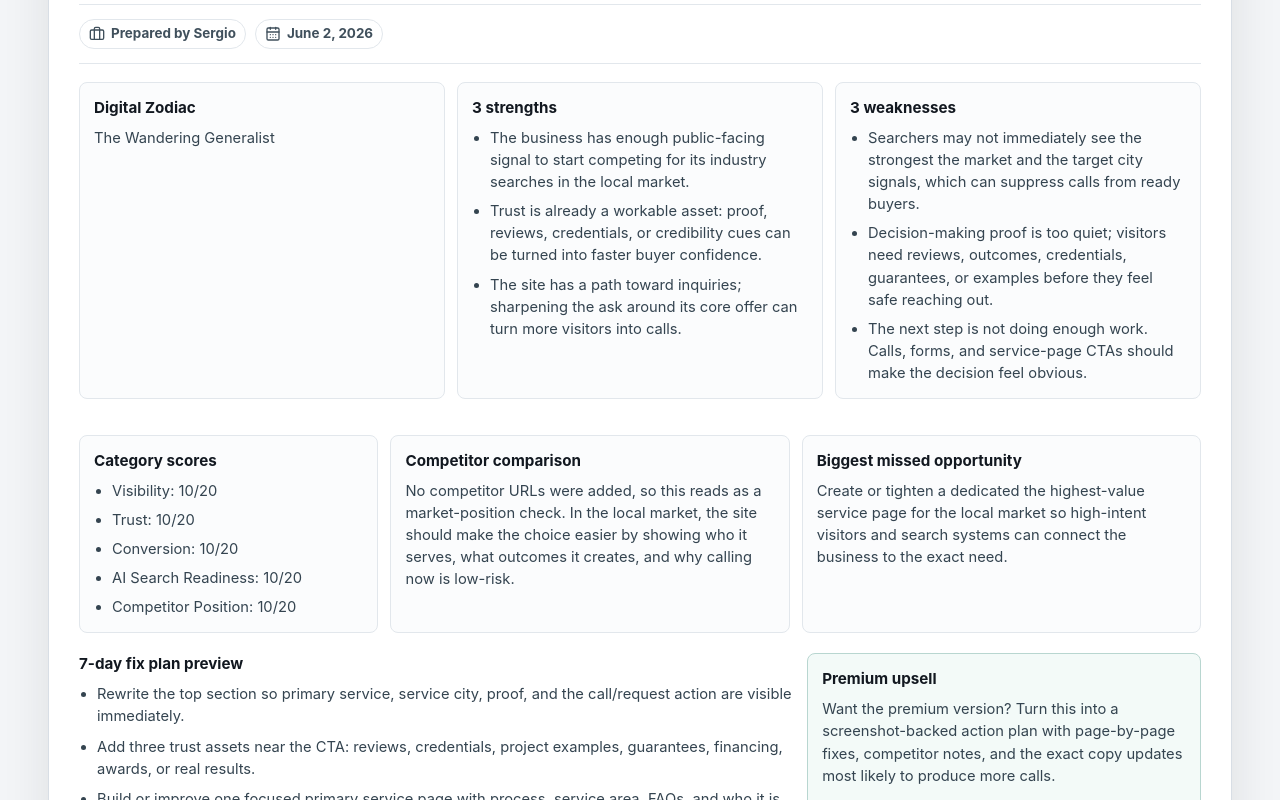
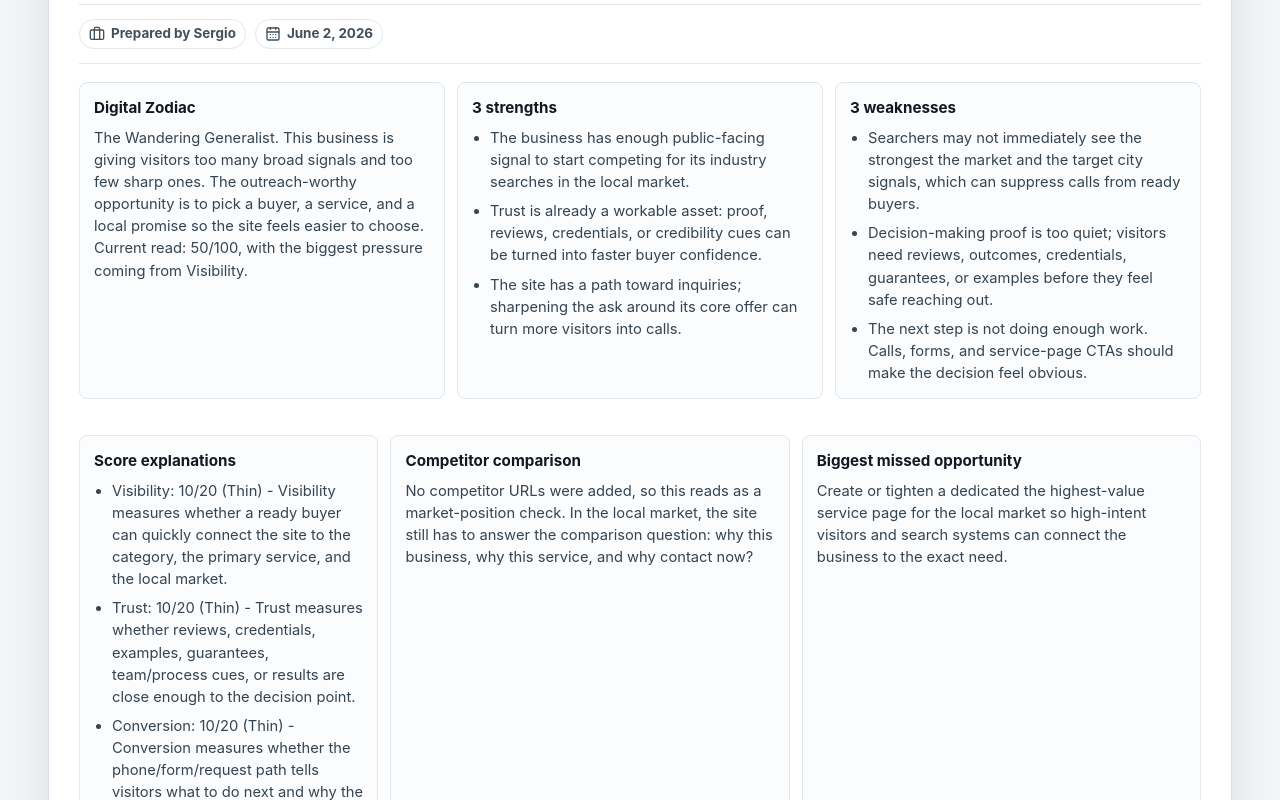
Before and after one commit to mataindustries/snapshot-studio, a React (Vite) app: page / in a window 1280 px wide. Shown: the part 2840-3640 px from the top of the page. Built offline with nearby package versions, Linux system fonts and the light colour scheme.

Commit message:
Add business horoscope snapshot mode

```diff
--- a/src/App.tsx
+++ b/src/App.tsx
@@ -150,10 +150,14 @@ Market: ${city} - ${industry}
 Prepared by: ${preparedBy}, ${brandName}${contact}
 Date: ${reportDate}
 Digital Zodiac: ${horoscope.archetype}
+${horoscope.archetypeSummary}
 Score: ${totalScore}/100 - ${reportRating}
 
 Category scores
 ${categoryScores}
+
+Score explanations
+${horoscope.scoreExplanations.map((item) => `- ${item}`).join('\n')}
 
 3 strengths
 ${horoscope.strengths.map((item) => `- ${item}`).join('\n')}
@@ -968,16 +972,16 @@ function App() {
           </div>
 
           <div className="report-grid">
-            <ReportBlock title="Digital Zodiac" text={horoscope.archetype} />
+            <ReportBlock
+              title="Digital Zodiac"
+              text={`${horoscope.archetype}. ${horoscope.archetypeSummary}`}
+            />
             <ReportList title="3 strengths" items={horoscope.strengths} />
             <ReportList title="3 weaknesses" items={horoscope.weaknesses} />
           </div>
 
           <div className="report-grid report-grid-wide">
-            <ReportList
-              title="Category scores"
-              items={scoreKeys.map((key) => `${scoreLabels[key]}: ${scores[key]}/20`)}
-            />
+            <ReportList title="Score explanations" items={horoscope.scoreExplanations} />
             <ReportBlock title="Competitor comparison" text={horoscope.competitorSummary} />
             <ReportBlock title="Biggest missed opportunity" text={horoscope.missedOpportunity} />
           </div>
--- a/src/templates/snapshotTemplates.ts
+++ b/src/templates/snapshotTemplates.ts
@@ -12,6 +12,8 @@ type Archetype =
 
 type BusinessHoroscope = {
   archetype: Archetype
+  archetypeSummary: string
+  scoreExplanations: string[]
   strengths: string[]
   weaknesses: string[]
   competitorSummary: string
@@ -55,6 +57,20 @@ function formatList(items: string[]) {
   return items.map((item) => `- ${item}`).join('\n')
 }
 
+function formatUrlLabel(url: string) {
+  const trimmed = url.trim()
+  if (!trimmed) return ''
+
+  try {
+    const parsed = new URL(trimmed.startsWith('http') ? trimmed : `https://${trimmed}`)
+    const host = parsed.hostname.replace(/^www\./, '')
+    const path = parsed.pathname.replace(/\/$/, '')
+    return path && path !== '/' ? `${host}${path}` : host
+  } catch {
+    return trimmed.replace(/^https?:\/\//, '').replace(/^www\./, '').replace(/\/$/, '')
+  }
+}
+
 function getLowestScore(scores: Scores) {
   return (Object.keys(scores) as ScoreKey[]).reduce((lowest, key) =>
     scores[key] < scores[lowest] ? key : lowest,
@@ -80,6 +96,51 @@ export function getDigitalZodiac(scores: Scores, totalScore: number): Archetype
   }
   if (scores.conversion <= 9 || lowest === 'conversion') return 'The Sleeping Giant'
   return 'The Wandering Generalist'
+}
+
+function buildArchetypeSummary(form: SnapshotForm, archetype: Archetype, scores: Scores, totalScore: number) {
+  const businessName = valueOrFallback(form.businessName, 'This business')
+  const city = valueOrFallback(form.city, 'its market')
+  const service = valueOrFallback(form.mainService, 'its core service')
+
+  const profiles: Record<Archetype, string> = {
+    'The Hidden Gem': `${businessName} already has signs of a business people could trust, but too much of that value is hidden from searchers and first-time visitors. The outreach angle is simple: make the best proof and ${city} relevance impossible to miss.`,
+    'The Local Legend': `${businessName} has category-leader potential because visibility and competitor position are both carrying weight. The next move is not a rebuild; it is protecting the lead with sharper proof, cleaner CTAs, and a clearer reason to choose ${service}.`,
+    'The Sleeping Giant': `${businessName} has useful business substance, but the site is leaving money in the handoff from visitor to inquiry. This is a strong fix-plan prospect because better CTAs, process copy, and mobile flow can change the outcome quickly.`,
+    'The Invisible Expert': `${businessName} may know the work, but the site is not broadcasting that expertise loudly enough for buyers in ${city}. This archetype needs clearer service pages, stronger local language, and answer-style sections that make expertise visible.`,
+    'The Trust Magnet': `${businessName} has credibility to work with. The best opportunity is turning that trust into action by placing proof closer to forms, phone numbers, pricing/process cues, and the first step.`,
+    'The Wandering Generalist': `${businessName} is giving visitors too many broad signals and too few sharp ones. The outreach-worthy opportunity is to pick a buyer, a service, and a local promise so the site feels easier to choose.`,
+    'The AI Blind Spot': `${businessName} may be understandable to a person who already knows the company, but AI/search systems need cleaner answers. The fix is plain-language service, location, FAQ, and proof sections that can be summarized confidently.`,
+    'The Competitor Snack': `${businessName} is vulnerable in side-by-side comparison. That does not mean the business is weak; it means competitors may be making the decision feel easier with clearer proof, offers, process, or local fit.`,
+  }
+
+  return `${profiles[archetype]} Current read: ${totalScore}/100, with the biggest pressure coming from ${scoreNames[getLowestScore(scores)]}.`
+}
+
+function scoreRead(score: number) {
+  if (score >= 16) return 'Strong'
+  if (score >= 11) return 'Workable'
+  if (score >= 7) return 'Thin'
+  return 'At risk'
+}
+
+function buildScoreExplanations(form: SnapshotForm, scores: Scores) {
+  const city = valueOrFallback(form.city, 'the local market')
+  const industry = valueOrFallback(form.niche, 'the category')
+  const service = valueOrFallback(form.mainService, 'the primary service')
+
+  const map: Record<ScoreKey, string> = {
+    visibility: `Visibility measures whether a ready buyer can quickly connect the site to ${industry}, ${service}, and ${city}.`,
+    trust: `Trust measures whether reviews, credentials, examples, guarantees, team/process cues, or results are close enough to the decision point.`,
+    conversion: `Conversion measures whether the phone/form/request path tells visitors what to do next and why the first step is low-friction.`,
+    aiSearchReadiness: `AI Search Readiness measures whether services, locations, FAQs, and proof are written plainly enough for search and AI summaries.`,
+    competitorPosition: `Competitor Position measures whether the site gives a clearer reason to choose this business over nearby alternatives.`,
+  }
+
+  return (Object.keys(scores) as ScoreKey[]).map((key) => {
+    const read = scoreRead(scores[key])
+    return `${scoreNames[key]}: ${scores[key]}/20 (${read}) - ${map[key]}`
+  })
 }
 
 function buildStrengths(form: SnapshotForm, scores: Scores) {
@@ -127,16 +188,25 @@ function buildWeaknesses(form: SnapshotForm, scores: Scores) {
 }
 
 function buildCompetitorSummary(form: SnapshotForm, scores: Scores) {
-  const competitors = [form.competitorUrl1, form.competitorUrl2].filter((url) => url.trim())
+  const competitors = [form.competitorUrl1, form.competitorUrl2]
+    .map(formatUrlLabel)
+    .filter(Boolean)
   const note = form.competitorNote.trim()
   const city = valueOrFallback(form.city, 'the local market')
+  const service = valueOrFallback(form.mainService, 'the main service')
 
   if (competitors.length > 0) {
-    const position = scores.competitorPosition >= 14 ? 'can compete well' : 'needs a sharper reason to choose it'
-    return `Compared with ${competitors.join(' and ')}, this business ${position}. The easiest comparison win is to make service fit, proof, and the next step visible before a visitor has to scroll or hunt.${note ? ` ${note}` : ''}`
+    const position =
+      scores.competitorPosition >= 16
+        ? `is already credible in the comparison, so the win is to make its strongest proof easier to spot than ${competitors.join(' and ')}.`
+        : scores.competitorPosition >= 10
+          ? `is in a winnable middle position, but the page needs a sharper why-us reason before a visitor opens ${competitors.join(' or ')} in another tab.`
+          : `is exposed in the comparison; ${competitors.join(' and ')} may feel easier to choose if they show clearer proof, process, pricing cues, or local relevance.`
+    const manualNote = note ? ` Manual comparison note: ${note}` : ''
+    return `Against ${competitors.join(' and ')}, this business ${position} The practical fix is to put ${service} fit, proof, and the next step above the fold on mobile.${manualNote}`
   }
 
-  return `No competitor URLs were added, so this reads as a market-position check. In ${city}, the site should make the choice easier by showing who it serves, what outcomes it creates, and why calling now is low-risk.${note ? ` ${note}` : ''}`
+  return `No competitor URLs were added, so this reads as a market-position check. In ${city}, the site still has to answer the comparison question: why this business, why this service, and why contact now?${note ? ` Manual comparison note: ${note}` : ''}`
 }
 
 function buildMissedOpportunity(form: SnapshotForm, scores: Scores) {
@@ -186,17 +256,19 @@ export function buildBusinessHoroscope(
 
   return {
     archetype,
+    archetypeSummary: buildArchetypeSummary(form, archetype, scores, totalScore),
+    scoreExplanations: buildScoreExplanations(form, scores),
     strengths: buildStrengths(form, scores),
     weaknesses: buildWeaknesses(form, scores),
     competitorSummary,
     missedOpportunity,
     fixPlan: buildFixPlan(form, scores),
-    outreachSummary: `${businessName} scores ${totalScore}/100 and shows up as ${archetype}. The practical opportunity is not vague SEO; it is making ${industry} buyers in ${city} understand the offer faster, trust it sooner, and choose the next step with less hesitation.`,
-    cta: `Want the premium version? Turn this into a screenshot-backed action plan with page-by-page fixes, competitor notes, and the exact copy updates most likely to produce more calls.`,
+    outreachSummary: `${businessName} scored ${totalScore}/100 and came through as ${archetype}. The useful opportunity is specific: help ${industry} buyers in ${city} understand the offer faster, trust the page sooner, compare it with less doubt, and take the next step from a phone.`,
+    cta: `A paid competitor snapshot or 7-day fix plan would turn this quick read into screenshots, side-by-side competitor notes, and the first copy/page updates to make this easier to choose.`,
     premiumUpsell:
       tone === 'premium'
-        ? `Premium recommendation: a Website Revenue Clarity Audit with screenshots, competitor positioning, AI/search readiness notes, and a prioritized 30-day implementation map.`
-        : `Premium upsell: a $297 Business Horoscope Deep Dive with screenshots, competitor receipts, service-page copy fixes, and a 30-day plan built to create more calls and easier customer decisions.`,
+        ? `Soft next step: a paid competitor snapshot with screenshots, positioning notes, AI/search readiness gaps, and a calm 7-day fix plan for the highest-leverage pages.`
+        : `Soft next step: a $297 competitor snapshot or 7-day fix plan with screenshots, competitor receipts, service-page copy fixes, and the first updates most likely to create easier customer decisions.`,
   }
 }
 
@@ -218,12 +290,16 @@ Tone: ${tone}
 
 1. Business Digital Zodiac archetype
 ${report.archetype}
+${report.archetypeSummary}
 
 2. Overall score
 ${totalScore}/100
 
 3. Category scores
 ${categoryScores}
+
+Score explanations
+${formatList(report.scoreExplanations)}
 
 4. 3 strengths
 ${formatList(report.strengths)}
@@ -251,8 +327,8 @@ ${report.premiumUpsell}`
 
 function buildText(form: SnapshotForm, totalScore: number, archetype: Archetype) {
   const businessName = valueOrFallback(form.businessName, 'your business')
-  const city = valueOrFallback(form.city, 'your market')
-  const message = `Hi, I made a quick Business Horoscope for ${businessName}: ${totalScore}/100, ${archetype}. Biggest opportunity: make the site easier to trust and act on for buyers in ${city}. Want me to send it?`
+  const service = valueOrFallback(form.mainService, 'your main service')
+  const message = `Hi, I made a quick Business Horoscope for ${businessName}: ${totalScore}/100, ${archetype}. The main fix is making ${service} easier to trust and request from a phone. Want me to send it over?`
 
   return message.length <= 280 ? message : `${message.slice(0, 276).trimEnd()}...`
 }
@@ -261,18 +337,19 @@ function buildEmail(form: SnapshotForm, totalScore: number, archetype: Archetype
   const businessName = valueOrFallback(form.businessName, 'your business')
   const industry = valueOrFallback(form.niche, 'your industry')
   const city = valueOrFallback(form.city, 'your city')
+  const service = valueOrFallback(form.mainService, 'your main service')
 
-  return `Subject: Quick website Business Horoscope for ${businessName}
+  return `Subject: Quick website read for ${businessName}
 
 Hi ${businessName} team,
 
-I put together a short Business Horoscope for your website. It scored ${totalScore}/100 and landed as ${archetype}.
+I made a quick Business Horoscope for your website. It scored ${totalScore}/100 and came through as ${archetype}.
 
-The useful part: this is focused on practical buyer outcomes, not generic SEO. I looked at whether the site makes ${industry} buyers in ${city} understand the offer, trust the business, compare it to alternatives, and take the next step.
+The useful part is not generic SEO. I looked at whether ${industry} buyers in ${city} can quickly understand ${service}, trust the business, compare it with alternatives, and take the next step from a phone.
 
-The biggest opportunity is making the service pages, trust proof, and call/request path easier to choose from a phone.
+The biggest opportunity is making the proof, service fit, and call/request path easier to choose.
 
-Worth sending over the one-page version?`
+Want me to send the one-page version?`
 }
 
 function buildShareable(form: SnapshotForm, totalScore: number, archetype: Archetype) {
@@ -280,7 +357,7 @@ function buildShareable(form: SnapshotForm, totalScore: number, archetype: Arche
   const city = valueOrFallback(form.city, 'its market')
   const industry = valueOrFallback(form.niche, 'its industry')
 
-  return `${businessName} scored ${totalScore}/100 in its Business Horoscope and landed as ${archetype}. The site has real business potential, but the fastest win is making ${industry} buyers in ${city} understand the offer faster, trust it sooner, compare it more easily, and contact the business without second-guessing the next step.`
+  return `${businessName} scored ${totalScore}/100 in its Business Horoscope and came through as ${archetype}. The fastest win is making ${industry} buyers in ${city} understand the offer faster, trust it sooner, compare it more clearly, and contact the business from a phone without second-guessing the next step.`
 }
 
 export function generateOutputs(
```
